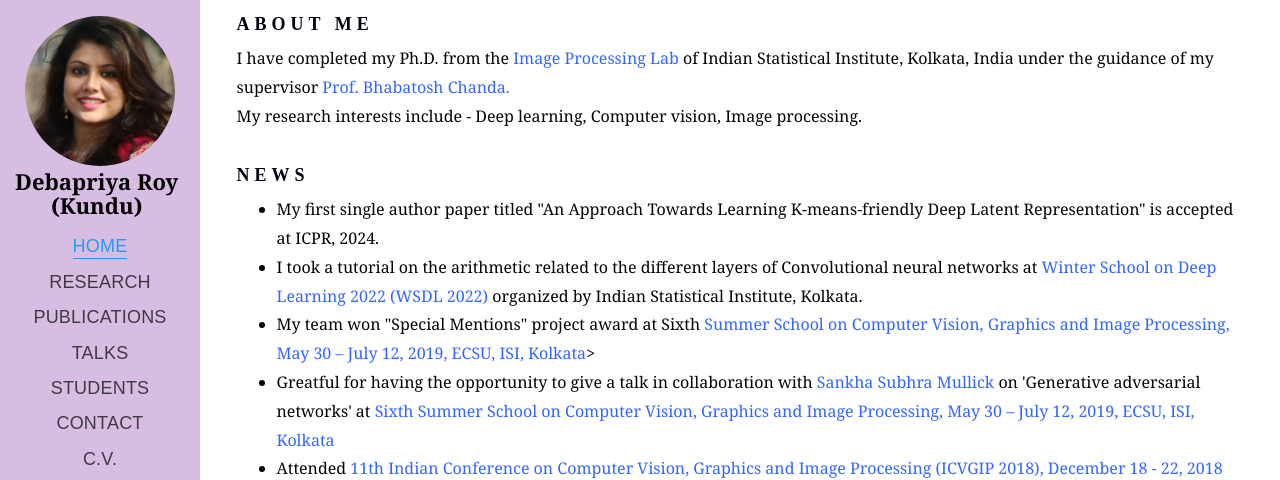
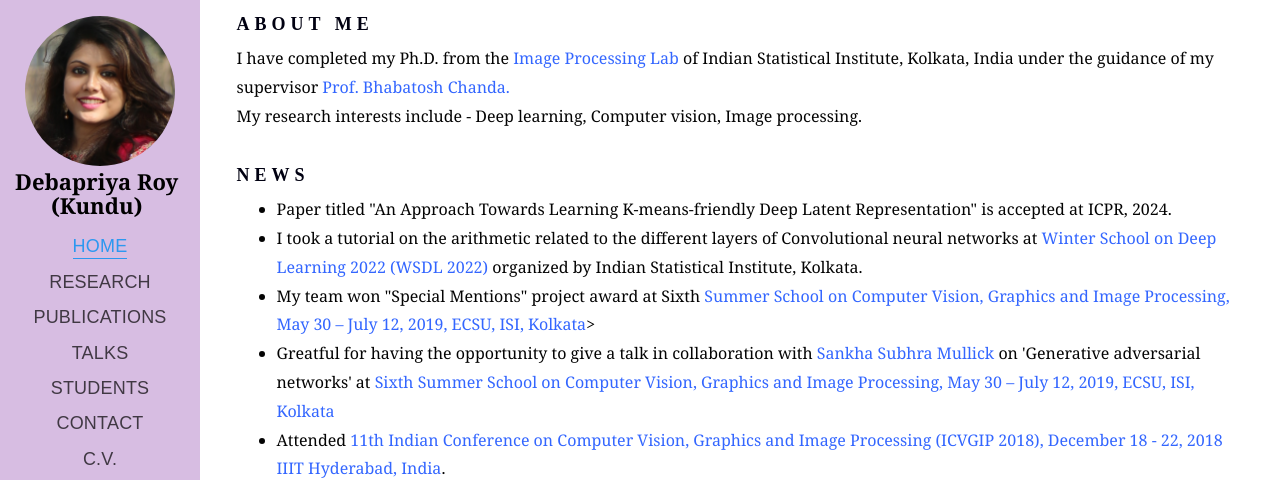
Before and after one commit to dp-isi/debapriya-website, a plain HTML site: page index.html in a window 1280 px wide. Shown: the top 480 px of the page. Drawn offline with Linux system fonts and the light colour scheme; files that its build step writes are made by us from their sources; files whose address does not match are found by name; a web font is replaced by a local one.

Commit message:
Update index.html

```diff
--- a/index.html
+++ b/index.html
@@ -119,7 +119,7 @@
 
 										<h2 class="colorlib-heading">News</h2>
 										<ul>
-										<li> My first single author paper titled "An Approach Towards Learning K-means-friendly Deep Latent Representation" is accepted at ICPR, 2024.
+										<li> Paper titled "An Approach Towards Learning K-means-friendly Deep Latent Representation" is accepted at ICPR, 2024.
 										<li> I took a tutorial on the arithmetic related to the different layers of Convolutional neural networks at <a href="https://sites.google.com/view/wsdl2022/">Winter School on Deep Learning 2022 (WSDL 2022)</a> organized by Indian Statistical Institute, Kolkata.</li>
 										<li>My team won "Special Mentions" project award at Sixth <a href="https://www.isical.ac.in/~ecsu/?q=node/87">Summer School on Computer Vision, Graphics and Image Processing, May 30 – July 12, 2019, ECSU, ISI, Kolkata</a>></li>
 										<li>Greatful for having the opportunity to give a talk in collaboration with <a href="https://www.linkedin.com/in/sankha-subhra-mullick-92652119/?originalSubdomain=in">Sankha Subhra Mullick</a> on 'Generative adversarial networks' at <a href="https://www.isical.ac.in/~ecsu/?q=node/87">Sixth Summer School on Computer Vision, Graphics and Image Processing, May 30 – July 12, 2019, ECSU, ISI, Kolkata</a></li>
```
